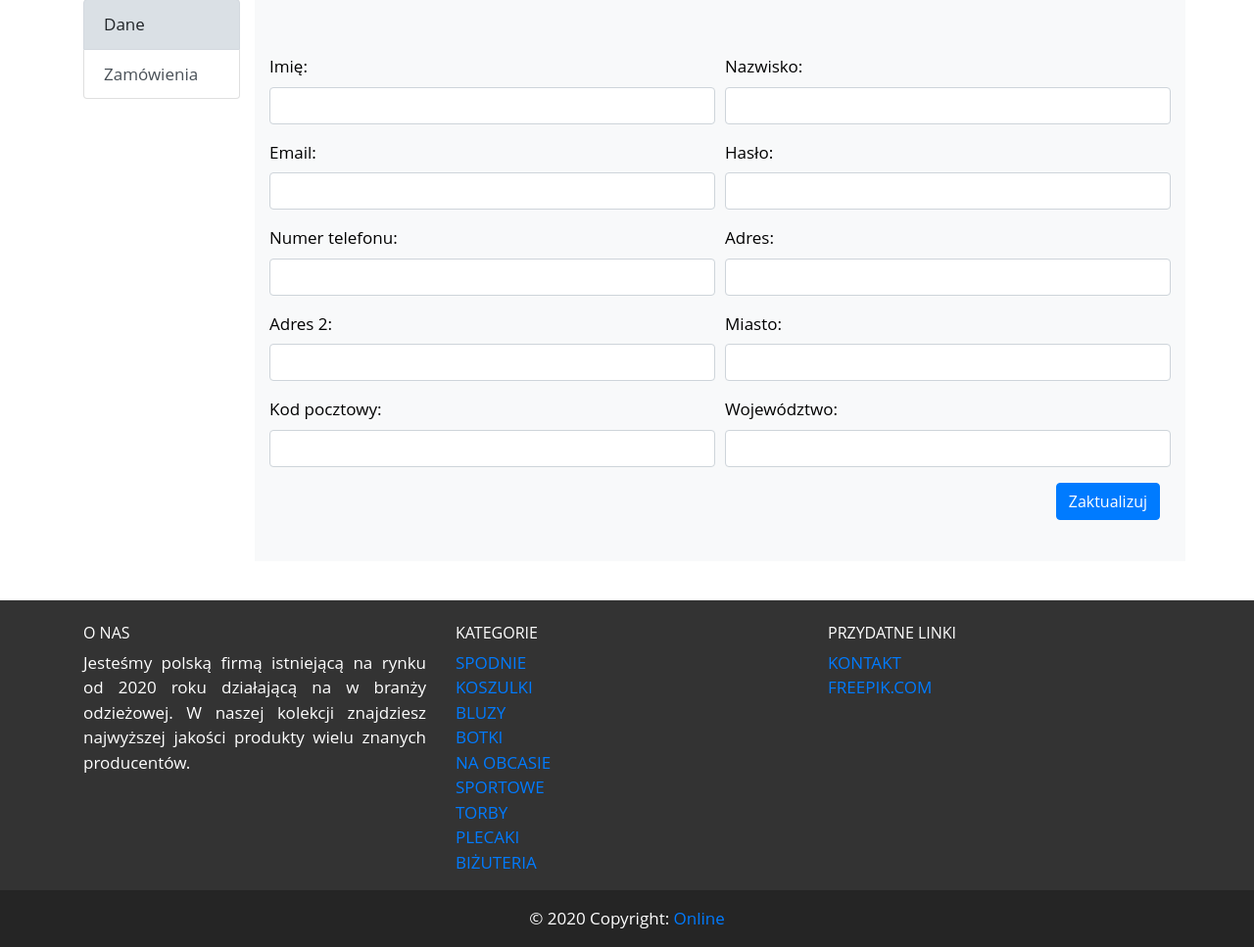
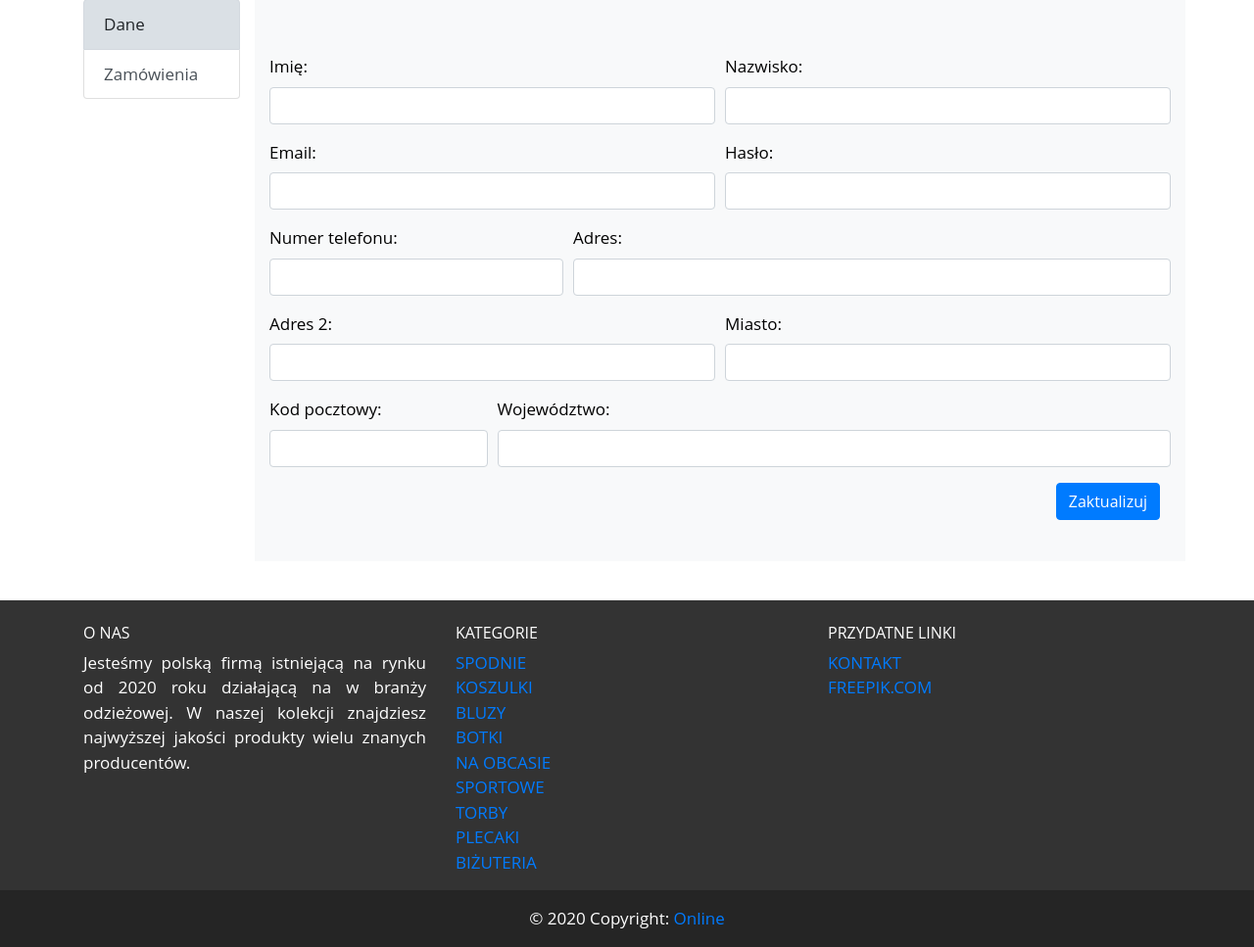
Before and after one commit to GrzegorzSek/OnlineStore, a PHP site: page /userpanel.php in a window 1280 px wide. Shown: the part 98-1065 px from the top of the page at 98% size. Run offline with PHP 8.4, Linux system fonts and the light colour scheme; the visitor is signed in with stand-in values (Sample User, id 1); data that the repository does not hold is empty.

Commit message:
userpanel-data-display-fix

```diff
--- a/userpanel.php
+++ b/userpanel.php
@@ -113,51 +113,51 @@
 							<form>
 								<div class="form-row">
 									<div class="form-group col-md-12" id="messageUpdateUser"></div>
-									<div class="form-group col-6">
+									<div class="form-group col-md-6">
 										<label for="name">Imię:</label>
 										<input type="text" class="form-control" id="name" value="<?php echo $row['name']; ?>">
 									</div>
-									<div class="form-group col-6">
+									<div class="form-group col-md-6">
 										<label for="surname">Nazwisko:</label>
 										<input type="text" class="form-control" id="surname" value="<?php echo $row['surname']; ?>">
 									</div>
 								</div>
 								<div class="form-row">
-									<div class="form-group col-6">
+									<div class="form-group col-md-6">
 										<label for="email">Email:</label>
 										<input type="email" class="form-control" id="email" value="<?php echo $row['email']; ?>">
 									</div>
-									<div class="form-group col-6">
+									<div class="form-group col-md-6">
 										<label for="password">Hasło:</label>
 										<input type="password" class="form-control" id="password" value="<?php echo $row['password']; ?>">
 									</div>
 								</div>
 								<div class="form-row">
-									<div class="form-group col-6">
+									<div class="form-group col-md-4">
 										<label for="phonenumber">Numer telefonu:</label>
 										<input type="tel" class="form-control" id="phonenumber" value="<?php echo $row['phonenumber']; ?>" maxlength="9">
 									</div>
-									<div class="form-group col-6">
+									<div class="form-group col-md-8">
 										<label for="address">Adres:</label>
 										<input type="text" class="form-control" id="address" value="<?php echo $row['address']; ?>">
 									</div>
 								</div>
 								<div class="form-row">
-									<div class="form-group col-6">
+									<div class="form-group col-md-6">
 										<label for="address2">Adres 2:</label>
 										<input type="text" class="form-control" id="address2" value="<?php echo $row['address2']; ?>">
 									</div>
-									<div class="form-group col-6">
+									<div class="form-group col-md-6">
 										<label for="city">Miasto:</label>
 										<input type="text" class="form-control" id="city" value="<?php echo $row['city']; ?>">
 									</div>
 								</div>
 								<div class="form-row">
-									<div class="form-group col-6">
+									<div class="form-group col-md-3">
 										<label for="zipCode">Kod pocztowy:</label>
 										<input type="text" class="form-control" id="zipCode" value="<?php echo $row['zipCode']; ?>" pattern="[0-9]{2}[-]{1}[0-9]{3}" title="Wprowadź kod pocztowy w formacie 00-000">
 									</div>
-									<div class="form-group col-6">
+									<div class="form-group col-md-9">
 										<label for="voivodeship">Województwo:</label>
 										<input type="text" class="form-control" id="voivodeship" value="<?php echo $row['voivodeship']; ?>">
 									</div>
```
